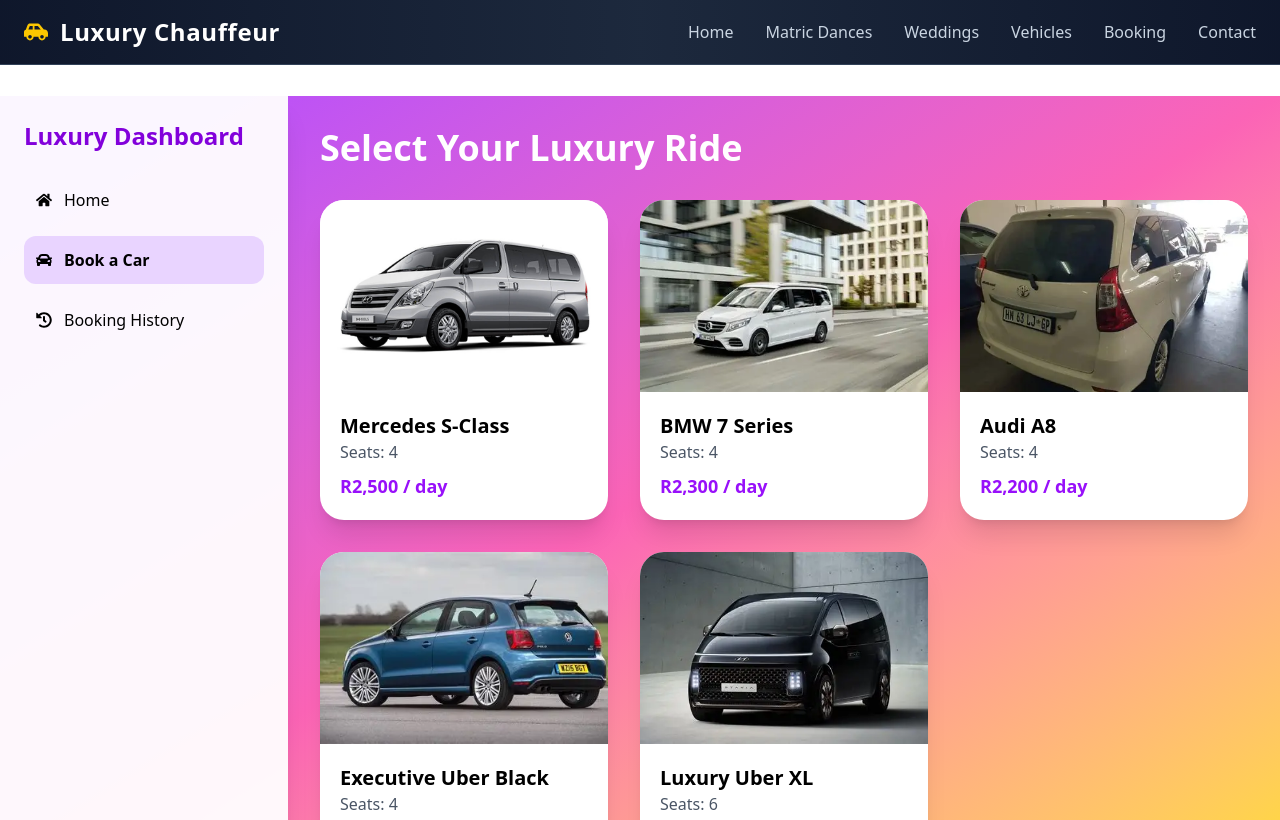
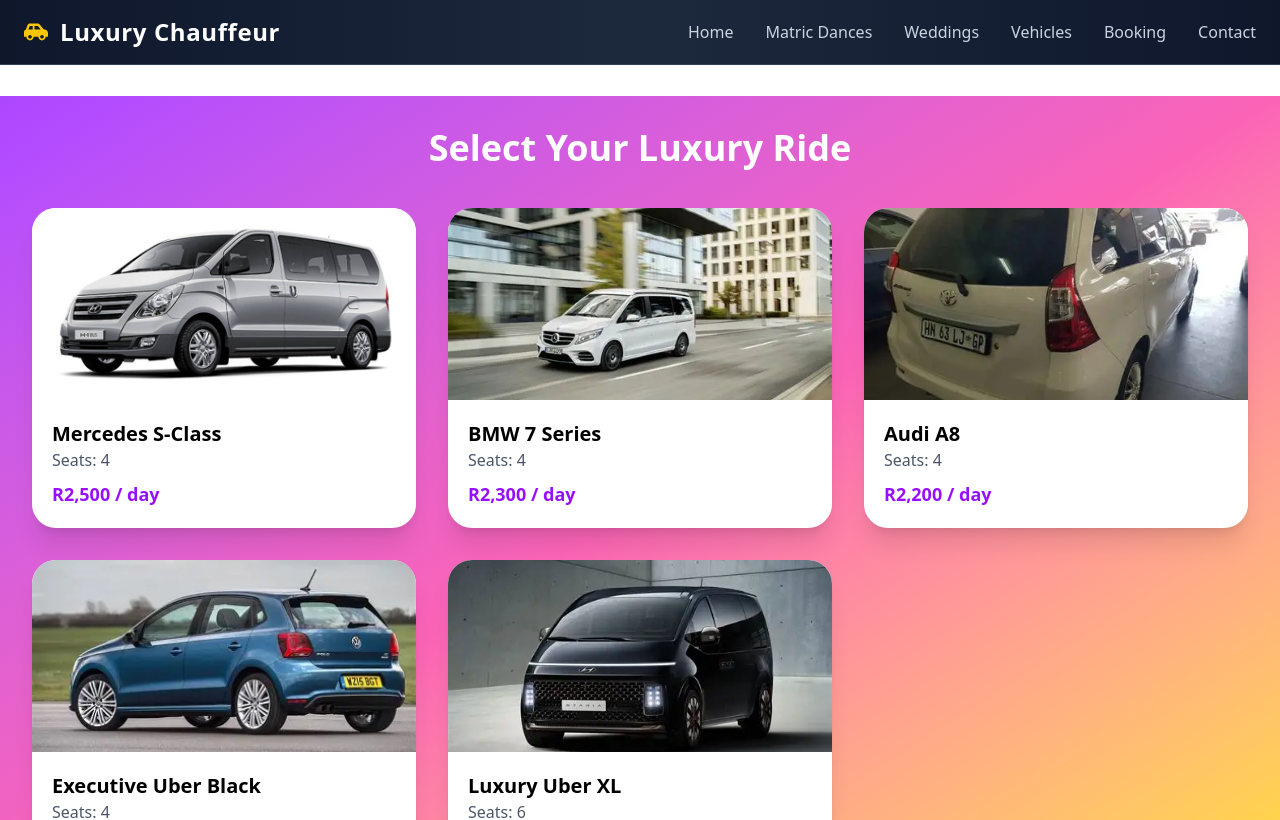
Before and after one commit to Matuku45/luxury-chauffeur-booking-system, a React (Vite) app: page /booking in a window 1280 px wide. Shown: the top 820 px of the page. Built offline with nearby package versions, Linux system fonts and the light colour scheme.

Commit message:
defined the booking at the root

```diff
--- a/src/App.jsx
+++ b/src/App.jsx
@@ -21,7 +21,7 @@
 
         <main className="flex-grow pt-24">
           <Routes>
-            <Route path="/" element={<Home />} />
+            <Route path="/" element={<Booking/>} />
             <Route path="/matric-dances" element={<MatricDances />} />
             <Route path="/weddings" element={<Weddings />} />
             <Route path="/vehicles" element={<Vehicles />} />
--- a/src/pages/Booking.jsx
+++ b/src/pages/Booking.jsx
@@ -1,16 +1,11 @@
-import React, { useState, useEffect } from "react";
+import React, { useState } from "react";
 import { motion, AnimatePresence } from "framer-motion";
 import {
   FaCalendarAlt,
   FaMapMarkerAlt,
   FaPhone,
-  FaCar,
-  FaHome,
-  FaHistory,
-  FaSignOutAlt,
   FaTimes,
 } from "react-icons/fa";
-import { useNavigate } from "react-router-dom";
 import axios from "axios";
 
 /* 🔹 ASSET IMPORTS */
@@ -21,22 +16,13 @@
 import uber2 from "../assets/uber2.webp";
 
 const Booking = () => {
-  const navigate = useNavigate();
-
   const [selectedCar, setSelectedCar] = useState(null);
-  const [mobileMenuOpen, setMobileMenuOpen] = useState(false);
-  const [user, setUser] = useState({ name: "", email: "" });
 
   const [formData, setFormData] = useState({
     pickUpDate: "",
     pickUpLocation: "",
     clientPhone: "",
   });
-
-  useEffect(() => {
-    const storedUser = JSON.parse(localStorage.getItem("user"));
-    if (storedUser) setUser(storedUser);
-  }, []);
 
   /* 🚘 CARS */
   const cars = [
@@ -70,119 +56,15 @@
     }
   };
 
-  const handleLogout = () => {
-    localStorage.removeItem("user");
-    navigate("/");
-  };
-
   return (
-    <section className="min-h-screen flex bg-gradient-to-br from-purple-500 via-pink-400 to-yellow-300">
-
-      {/* ================= MOBILE TOP BAR ================= */}
-      <div className="md:hidden fixed top-0 left-0 right-0 z-40 bg-white shadow flex items-center justify-between px-4 py-3">
-        <h2 className="font-extrabold text-purple-700">Luxury Dashboard</h2>
-        <button
-          onClick={() => setMobileMenuOpen(true)}
-          className="text-2xl font-bold text-purple-700"
-        >
-          ☰
-        </button>
-      </div>
-
-      {/* ================= DESKTOP SIDEBAR ================= */}
-      <aside className="hidden md:flex w-72 bg-white/95 shadow-xl flex-col justify-between p-6">
-        <div>
-          <h2 className="text-2xl font-extrabold text-purple-700 mb-6">
-            Luxury Dashboard
-          </h2>
-
-          <div className="mb-6">
-            <p className="font-bold">{user.name}</p>
-            <p className="text-sm text-gray-500">{user.email}</p>
-          </div>
-
-          <nav className="space-y-3">
-            <SidebarButton icon={<FaHome />} onClick={() => navigate("/")}>
-              Home
-            </SidebarButton>
-            <SidebarButton icon={<FaCar />} active>
-              Book a Car
-            </SidebarButton>
-            <SidebarButton icon={<FaHistory />}>
-              Booking History
-            </SidebarButton>
-          </nav>
-        </div>
-
-        <button
-          onClick={handleLogout}
-          className="flex items-center justify-center gap-2 py-3 rounded-xl bg-red-500 text-white font-bold hover:bg-red-400"
-        >
-          <FaSignOutAlt /> Logout
-        </button>
-      </aside>
-
-      {/* ================= MOBILE SIDEBAR ================= */}
-      <AnimatePresence>
-        {mobileMenuOpen && (
-          <motion.div
-            initial={{ y: -300, opacity: 0 }}
-            animate={{ y: 0, opacity: 1 }}
-            exit={{ y: -300, opacity: 0 }}
-            className="md:hidden fixed top-0 left-0 right-0 z-50 bg-white shadow-2xl p-6"
-          >
-            <div className="flex justify-between items-center mb-6">
-              <h2 className="text-xl font-extrabold text-purple-700">
-                Luxury Dashboard
-              </h2>
-              <button
-                onClick={() => setMobileMenuOpen(false)}
-                className="text-gray-500 hover:text-red-500"
-              >
-                <FaTimes />
-              </button>
-            </div>
-
-            <div className="mb-4">
-              <p className="font-bold">{user.name}</p>
-              <p className="text-sm text-gray-500">{user.email}</p>
-            </div>
-
-            <nav className="space-y-3">
-              <SidebarButton
-                icon={<FaHome />}
-                onClick={() => {
-                  navigate("/");
-                  setMobileMenuOpen(false);
-                }}
-              >
-                Home
-              </SidebarButton>
-              <SidebarButton icon={<FaCar />} active>
-                Book a Car
-              </SidebarButton>
-              <SidebarButton icon={<FaHistory />}>
-                Booking History
-              </SidebarButton>
-            </nav>
-
-            <button
-              onClick={handleLogout}
-              className="mt-6 w-full flex items-center justify-center gap-2 py-3 rounded-xl bg-red-500 text-white font-bold hover:bg-red-400"
-            >
-              <FaSignOutAlt /> Logout
-            </button>
-          </motion.div>
-        )}
-      </AnimatePresence>
-
-      {/* ================= MAIN CONTENT ================= */}
-      <main className="flex-1 p-8 pt-24 md:pt-8 overflow-y-auto">
-        <h1 className="text-4xl font-extrabold text-white mb-8">
+    <section className="min-h-screen bg-gradient-to-br from-purple-500 via-pink-400 to-yellow-300 p-8">
+      {/* ================= HEADER ================= */}
+      <h1 className="text-4xl font-extrabold text-white mb-10 text-center">
         Select Your Luxury Ride
       </h1>
 
-        <div className="grid md:grid-cols-3 gap-8">
+      {/* ================= PRODUCTS GRID ================= */}
+      <div className="grid gap-8 sm:grid-cols-2 lg:grid-cols-3 max-w-7xl mx-auto">
         {cars.map((car) => (
           <motion.div
             key={car.reg}
@@ -190,7 +72,11 @@
             onClick={() => setSelectedCar(car)}
             className="cursor-pointer rounded-3xl overflow-hidden shadow-xl bg-white"
           >
-              <img src={car.image} alt={car.name} className="h-48 w-full object-cover" />
+            <img
+              src={car.image}
+              alt={car.name}
+              className="h-48 w-full object-cover"
+            />
             <div className="p-5">
               <h3 className="text-xl font-bold">{car.name}</h3>
               <p className="text-gray-600">Seats: {car.seats}</p>
@@ -201,7 +87,6 @@
           </motion.div>
         ))}
       </div>
-      </main>
 
       {/* ================= BOOKING MODAL ================= */}
       <AnimatePresence>
@@ -232,18 +117,35 @@
               </h2>
 
               <Input label="Pick-up Date" icon={<FaCalendarAlt />}>
-                <input type="date" name="pickUpDate" required onChange={handleChange} className="form-input" />
+                <input
+                  type="date"
+                  name="pickUpDate"
+                  required
+                  onChange={handleChange}
+                  className="form-input w-full"
+                />
               </Input>
 
               <Input label="Pick-up Location" icon={<FaMapMarkerAlt />}>
-                <input name="pickUpLocation" required onChange={handleChange} className="form-input" />
+                <input
+                  name="pickUpLocation"
+                  required
+                  onChange={handleChange}
+                  className="form-input w-full"
+                />
               </Input>
 
               <Input label="Cell Phone Number" icon={<FaPhone />}>
-                <input type="tel" name="clientPhone" required onChange={handleChange} className="form-input" />
+                <input
+                  type="tel"
+                  name="clientPhone"
+                  required
+                  onChange={handleChange}
+                  className="form-input w-full"
+                />
               </Input>
 
-              <button className="w-full py-3 rounded-xl bg-purple-600 text-white font-bold">
+              <button className="w-full py-3 rounded-xl bg-purple-600 text-white font-bold hover:bg-purple-500 transition">
                 Confirm Booking
               </button>
             </motion.form>
@@ -254,18 +156,7 @@
   );
 };
 
-/* ================= COMPONENTS ================= */
-
-const SidebarButton = ({ icon, children, active, onClick }) => (
-  <button
-    onClick={onClick}
-    className={`flex items-center gap-3 p-3 rounded-xl w-full transition ${
-      active ? "bg-purple-200 font-bold" : "hover:bg-purple-100"
-    }`}
-  >
-    {icon} {children}
-  </button>
-);
+/* ================= INPUT COMPONENT ================= */
 
 const Input = ({ label, icon, children }) => (
   <div>
```
Lines whose indentation alone changed are shown as unchanged.
